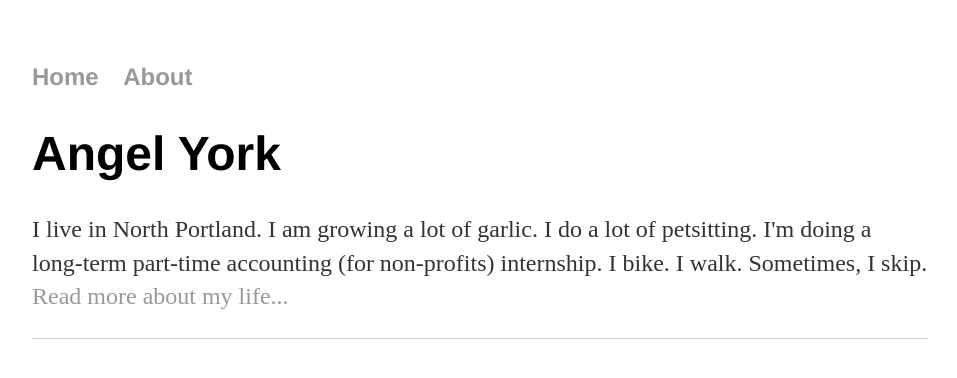
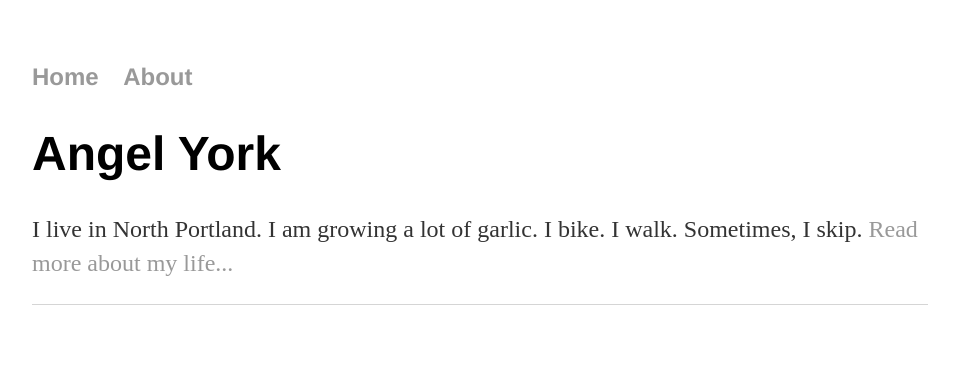
Before and after one commit to aniola/aniola.github.io, a Jekyll site: the page built from index.html, in a window 1280 px wide. Shown: the top 378 px of the page, without its empty margins (160-1117 px from the left). Built offline with Jekyll 4.4.1, drawn with Linux system fonts in a browser that asks for light colours.

Commit message:
Update index.html

```diff
--- a/index.html
+++ b/index.html
@@ -5,7 +5,7 @@ title: Angel York
 
     		<div class="blurb">
         		<h1>Angel York</h1>
-				<p>I live in North Portland.  I am growing a lot of garlic.  I do a lot of petsitting.  I'm doing a long-term part-time accounting (for non-profits) internship. I bike.  I walk.  Sometimes, I skip.  <a href="/about">Read more about my life...</a></p>
+				<p>I live in North Portland.  I am growing a lot of garlic.  <!--I do a lot of petsitting.  I'm doing a long-term part-time accounting (for non-profits) internship. -->I bike.  I walk.  Sometimes, I skip.  <a href="/about">Read more about my life...</a></p>
     		</div><!-- /.blurb -->
 
 </html>
```
